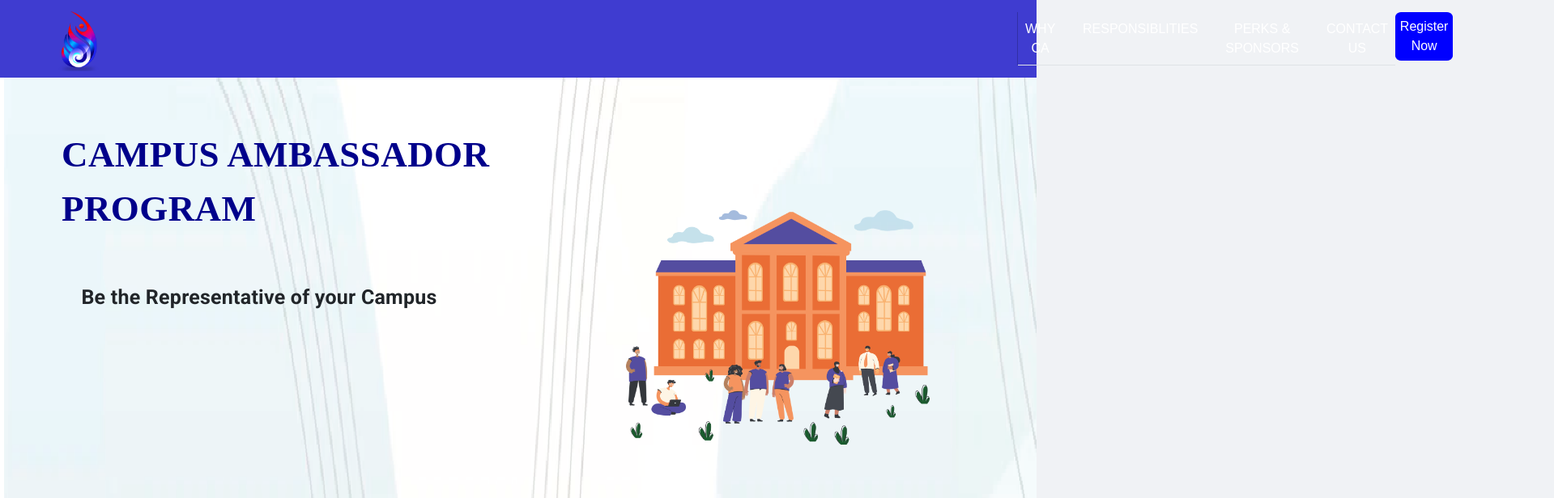
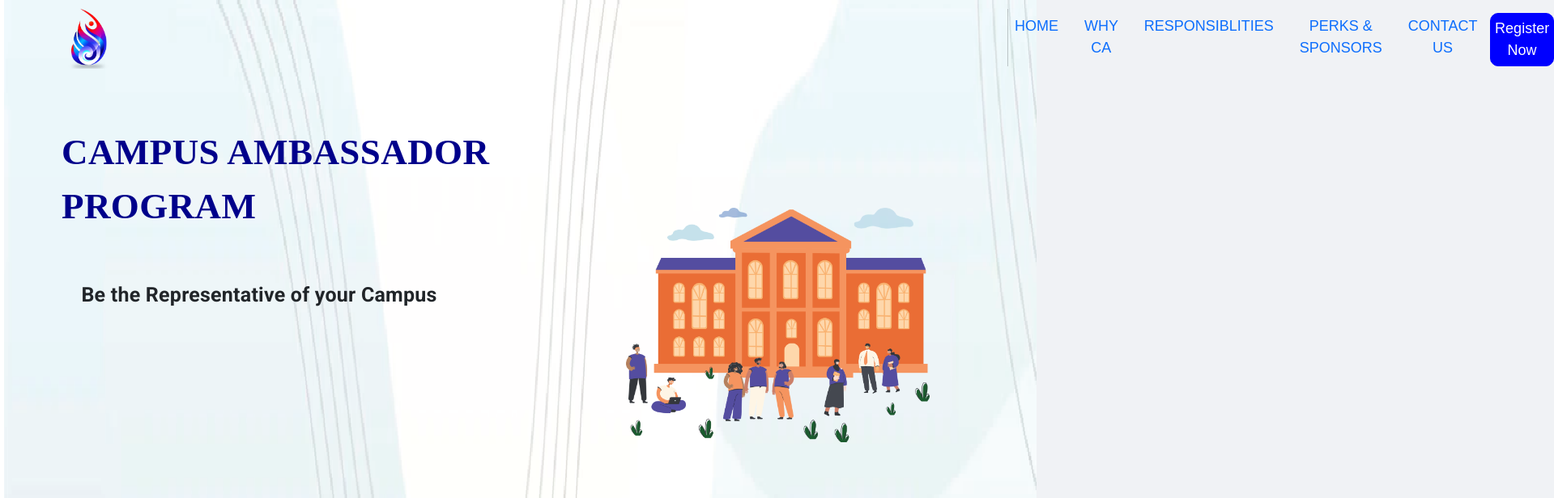
Before and after one commit to virendra-jpg/aafat, a React (Create React App) app: page / in a window 1280 px wide. Shown: the top 616 px of the page at 81% size, 1919 px wide, since content can reach past the window. Built offline with nearby package versions, Linux system fonts and the light colour scheme; no server answers; the HTML template or start-up script is replaced by a standard one.

Commit message:
navbar transparant

```diff
--- a/src/components/Navbar/index.jsx
+++ b/src/components/Navbar/index.jsx
@@ -10,21 +10,21 @@ export default function Section() {
     <div className="App">
       <nav className="navbar  navbar-expand-lg .bg-gradient">
         <div className="container-fluid">
-          <a href="https://udghosh.org.in/" target='black'><img
+          <img
             src="./logo.png"
             alt="Udghosh Logo"
             width="50"
             className="d-inline-block align-text-top navbar-logo ms-5"
-          /></a>
+          />
 
           <button
-            className="btn btn-outline-light d-lg-none"
+            className="btnn d-lg-none"
             type="button"
             data-bs-toggle="offcanvas"
             data-bs-target="#offcanvasResponsive"
             aria-controls="offcanvasResponsive"
           >
-            <span className="navbar-toggler-icon"></span>
+          <span className="navbar-toggler-icon"><i class="fa-solid fa-bars"></i></span>
           </button>
 
           <div
@@ -42,7 +42,7 @@ export default function Section() {
               />
               <button
                 type="button"
-                className="btn-close"
+                // className="btn-close "
                 data-bs-dismiss="offcanvas"
                 data-bs-target="#offcanvasResponsive"
                 aria-label="Close"
@@ -50,12 +50,21 @@ export default function Section() {
               ><i style={{fontSize: '30px'}} class="bi bi-x-circle-fill"></i></button>
             </div>
             <div className="offcanvas-body">
-              <ul className="navbar-nav nav-tabs mb-lg-0">
+              <ul className="navbar-nav mb-lg-0">
+                <li className="nav-item me-3">
+                  <a
+                    className="nav-link"
+                    href="#"
+
+                  >
+                    HOME
+                  </a>
+                </li>
                 <li className="nav-item me-3">
                   <a
                     className="nav-link"
                     href="#why"
-                    style={{ color: "white" }}
+
                   >
                     WHY CA
                   </a>
@@ -64,7 +73,7 @@ export default function Section() {
                   <a
                     className="nav-link"
                     href="#responsiblity"
-                    style={{ color: "white" }}
+
                   >
                     RESPONSIBLITIES
 
@@ -74,7 +83,7 @@ export default function Section() {
                   <a
                     className="nav-link"
                     href="#perks"
-                    style={{ color: "white" }}
+
                   >
                   PERKS & SPONSORS
                   </a>
@@ -84,7 +93,7 @@ export default function Section() {
                   <a
                     className="nav-link"
                     href="#contact"
-                    style={{ color: "white"}}
+
                   >
                     CONTACT US
                   </a>
@@ -93,9 +102,7 @@ export default function Section() {
               <a href='/register'>
               <button
                 type="button"
-
-
-                style={{ color: "white", border: '1px solid blue', borderRadius: '10%', padding: '5px', backgroundColor: 'blue'}}
+                style={{ color: "white", border: '1px solid blue', borderRadius: '10px', margin:'5px 0 0 8px', padding: '5px', backgroundColor: 'blue'}}
               >
                 Register Now
               </button>
--- a/src/components/Navbar/navbar.css
+++ b/src/components/Navbar/navbar.css
@@ -9,11 +9,22 @@
     }
   }
   .navbar {
-    background-color: #3f3cd0;
-    color: white;
+    font-size: large;
   }
-  .offcanvas-lg {
-    background-color: #3f3cd0;
+
+  .btnn {
+    border: 2px solid white;
+    border-radius: 10%;
+    padding: 5px;
+  }
+  .btnn:hover {
+    background-color: blue;
+  }
+
+  .nav-link:hover {
+    color: red;
+    transform: scale(1.1,1.1);
+    /* font-weight: bold; */
   }
   @media (max-width: 1000px) {
     .reg-btn {
--- a/src/pages/index.js
+++ b/src/pages/index.js
@@ -25,12 +25,12 @@ return (
 
 
         <div>
-          <Navbar />
 
 
 
         <div className='bg'>
          <div  style={{margin: 'auto', marginBottom: '5%'}} className='row'>
+          <Navbar />
 
 
         <div className='feature-box col-lg-6 col-md-6 col-sm-12'>
```
